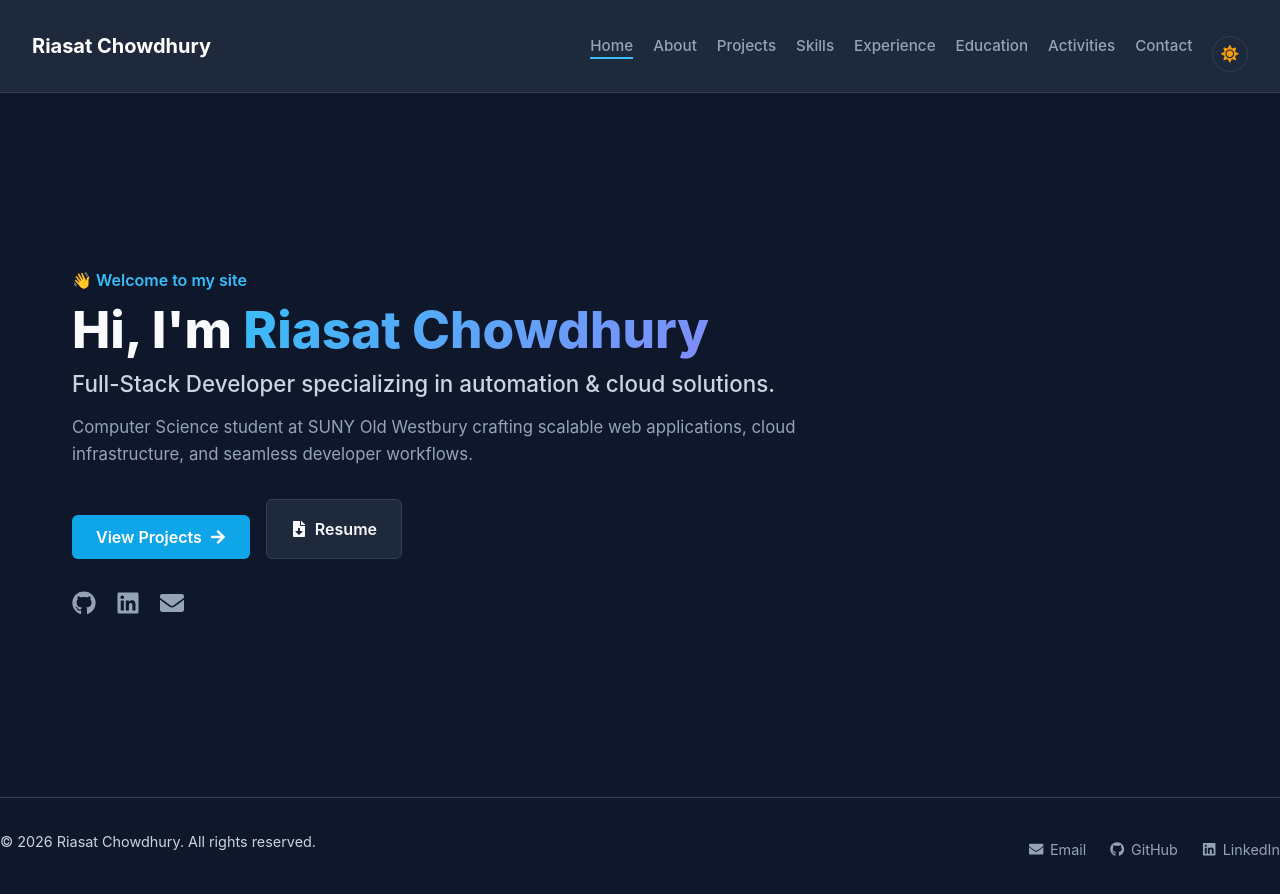
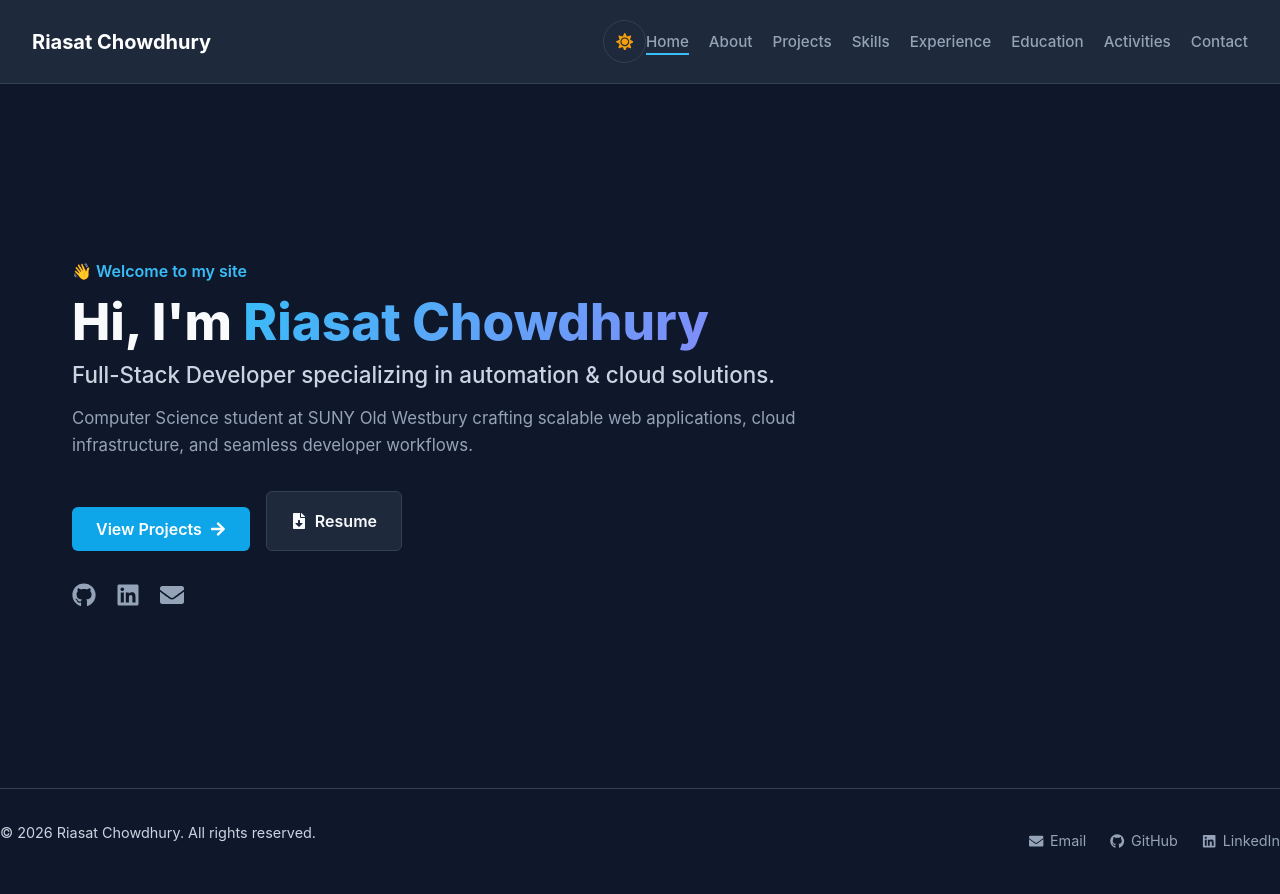
Before and after one commit to rchowd9/personal-portfolio, a React (Vite) app: page / in a window 1280 px wide. Shown: the top 894 px of the page. Built offline with nearby package versions, Linux system fonts and the light colour scheme.

Commit message:
fixed toggle button

```diff
--- a/src/components/Header.jsx
+++ b/src/components/Header.jsx
@@ -25,6 +25,8 @@ function Header() {
         </NavLink>
       </div>
 
+      <div className="header-actions">
+        <ThemeToggle />
         <button
           type="button"
           className="nav-toggle"
@@ -36,6 +38,7 @@ function Header() {
           <span />
           <span />
         </button>
+      </div>
 
       <nav className={`nav-links ${menuOpen ? "nav-links--open" : ""}`}>
         {navItems.map((item) => (
@@ -48,8 +51,6 @@ function Header() {
             {item.label}
           </NavLink>
         ))}
-        {/* Render ThemeToggle inside nav */}
-        <ThemeToggle />
       </nav>
     </header>
   );
--- a/src/index.css
+++ b/src/index.css
@@ -205,6 +205,14 @@ button:active {
   padding: 1.25rem 2rem;
   background-color: #1e293b; /* Slightly lighter dark tone for top header */
   border-bottom: 1px solid #334155;
+  position: relative;
+}
+
+.header-actions {
+  display: flex;
+  align-items: center;
+  gap: 0.75rem;
+  margin-left: auto;
 }
 
 .nav-brand a {
@@ -258,6 +266,30 @@ button:active {
   gap: 0.3rem;
   background: transparent;
   padding: 0.25rem;
+  margin-top: 0;
+}
+
+.theme-toggle-btn {
+  display: inline-flex;
+  align-items: center;
+  justify-content: center;
+  width: 2.7rem;
+  height: 2.7rem;
+  padding: 0;
+  margin-top: 0;
+  background-color: rgba(255, 255, 255, 0.08);
+  color: #f8fafc;
+  border: 1px solid #475569;
+  border-radius: 999px;
+}
+
+.theme-toggle-btn:hover {
+  background-color: rgba(56, 189, 248, 0.16);
+  color: #ffffff;
+}
+
+.theme-icon {
+  font-size: 1rem;
 }
 
 .nav-toggle span {
@@ -308,6 +340,10 @@ button:active {
 @media (max-width: 768px) {
   .nav-toggle {
     display: inline-flex;
+  }
+
+  .header-actions {
+    gap: 0.5rem;
   }
 
   .nav-links {
```
Lines whose indentation alone changed are shown as unchanged.
